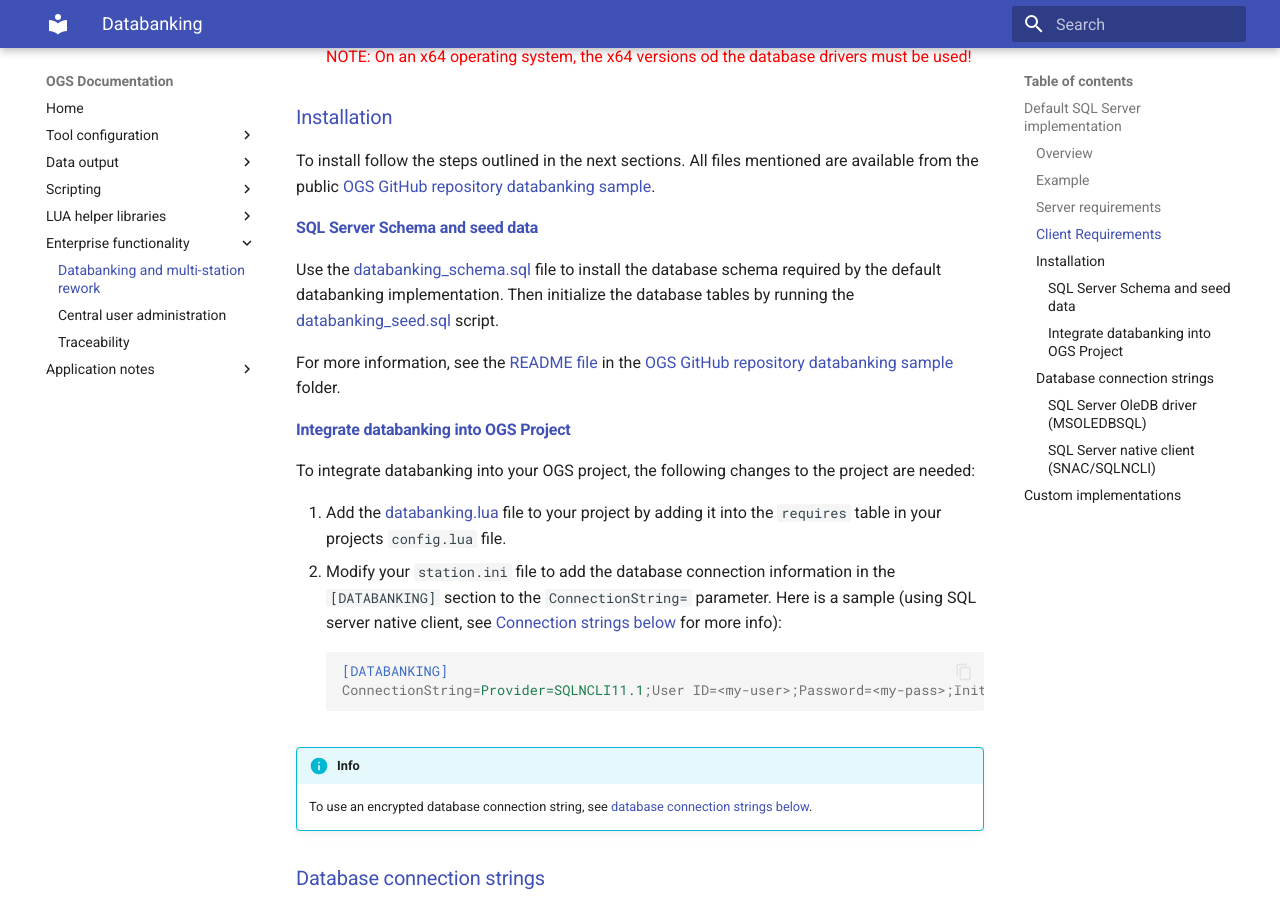
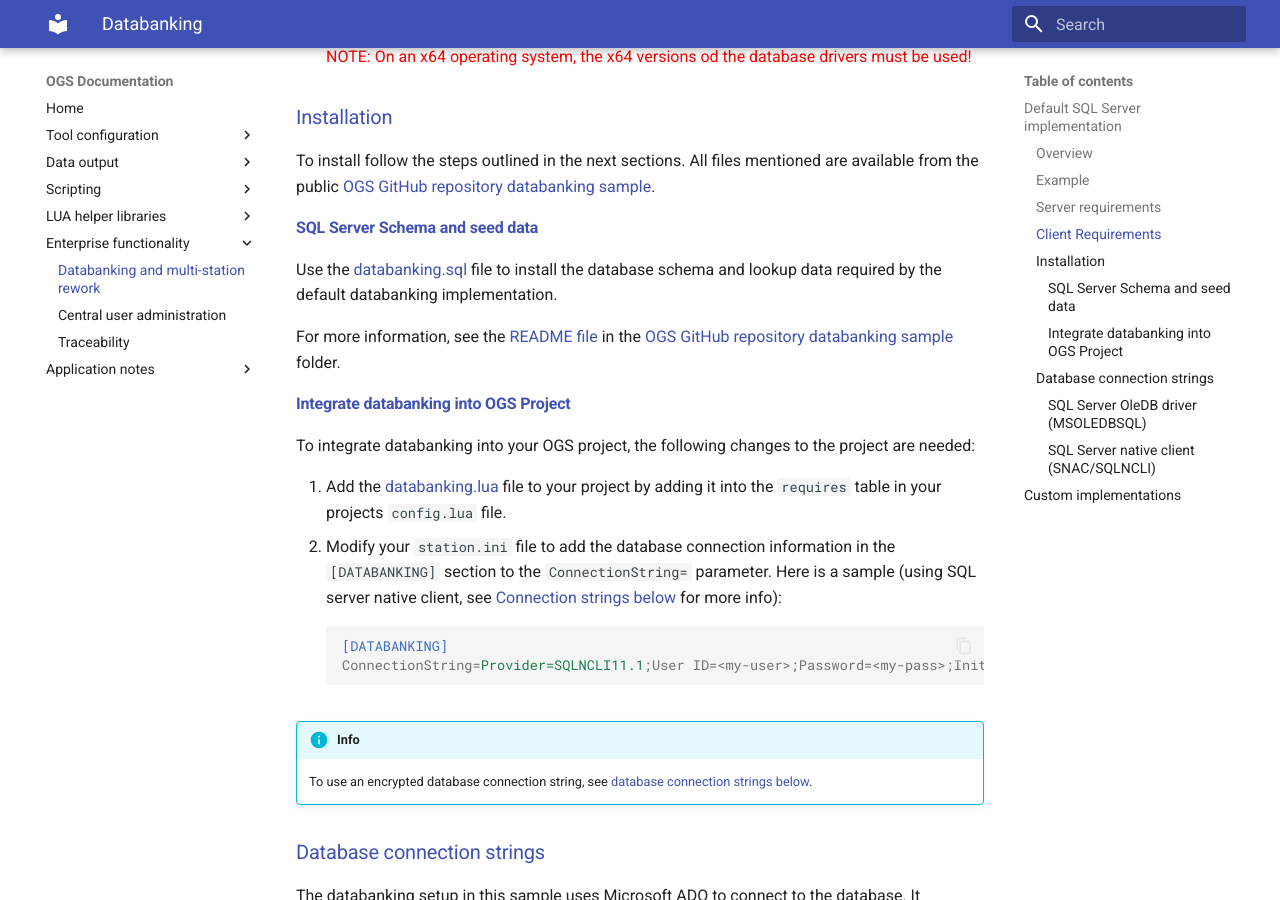
Before and after one commit to haller-erne/ogs, an MkDocs documentation site: the page built from docs/appnotes/databanking.md, in a window 1280 px wide and 900 px high, scrolled down 1474 px. Built offline with MkDocs 1.6.1 and Material for MkDocs 9.7.7, drawn with Linux system fonts in a browser that asks for light colours.

Commit message:
Update Databanking

```diff
--- a/docs/appnotes/databanking.md
+++ b/docs/appnotes/databanking.md
@@ -96,8 +96,7 @@ To install follow the steps outlined in the next sections. All files mentioned a
 
 #### SQL Server Schema and seed data
 
-Use the [databanking_schema.sql](https://github.com/haller-erne/ogs/raw/main/samples/databanking/databanking_schema.sql) file to install the database schema required by the default databanking implementation. Then initialize the database tables by running the
-[databanking_seed.sql](https://github.com/haller-erne/ogs/raw/main/samples/databanking/databanking_schema.sql) script.
+Use the [databanking.sql](https://github.com/haller-erne/ogs/raw/main/samples/databanking/databanking_schema.sql) file to install the database schema and lookup data required by the default databanking implementation.
 
 For more information, see the [README file](https://github.com/haller-erne/ogs/blob/main/samples/databanking/README.md) in the [OGS GitHub repository databanking sample](https://github.com/haller-erne/ogs/tree/main/samples/databanking) folder.
 
```
